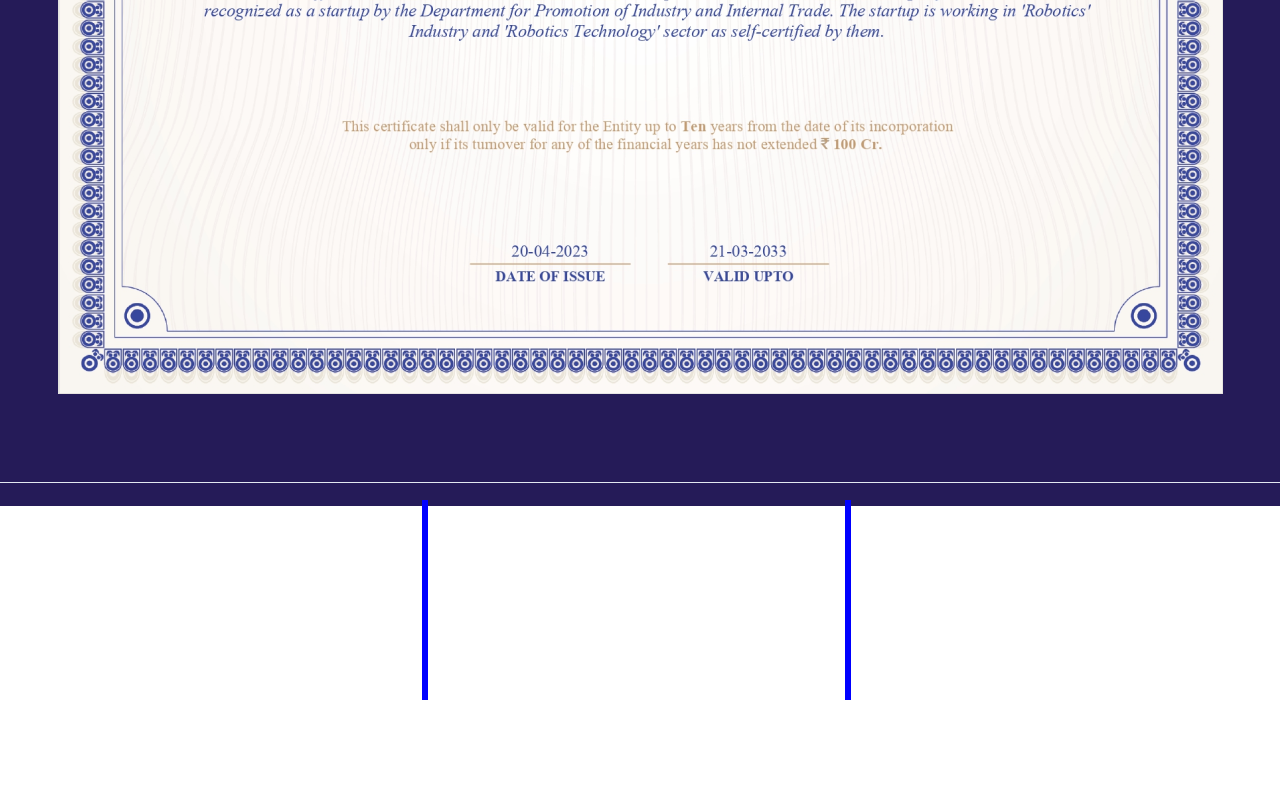
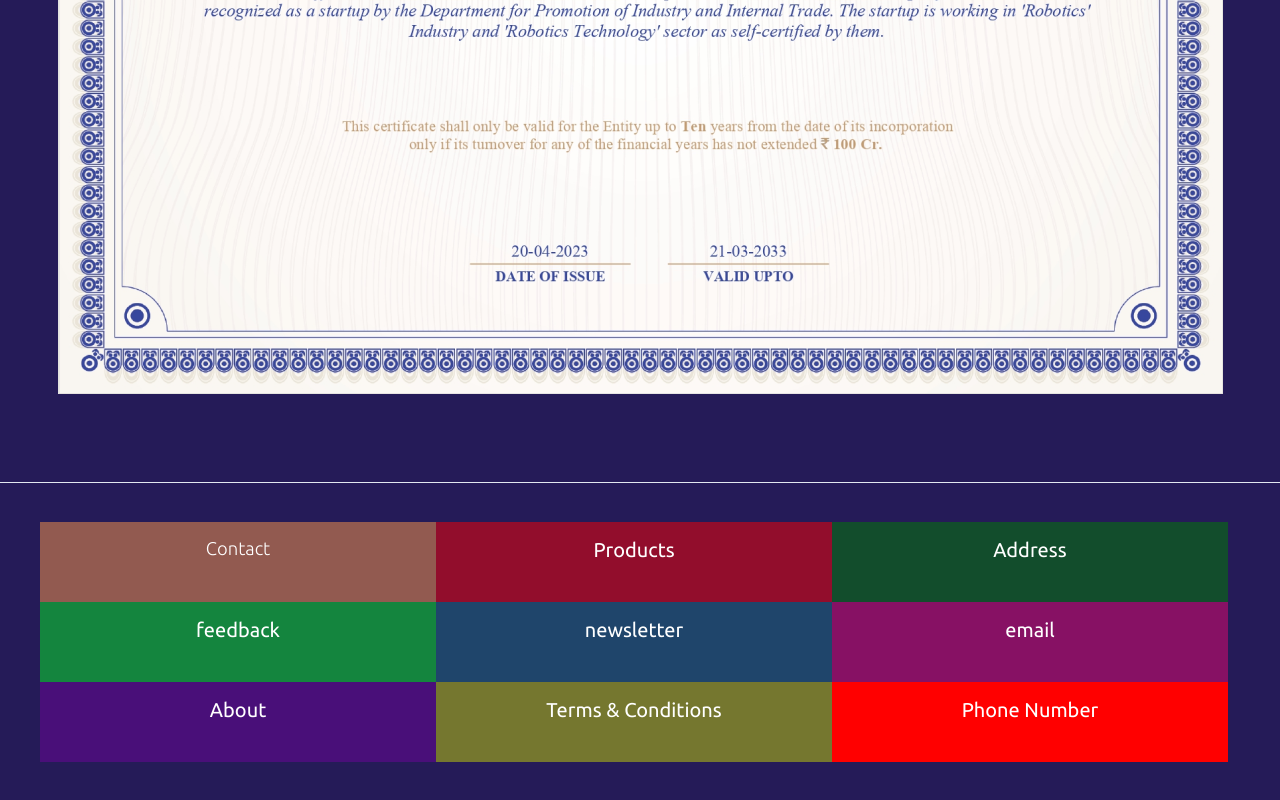
Before and after one commit to UjjwalPasahan/ZINIKUSWEB, a React (Create React App) app in the folder client/: page / in a window 1280 px wide. Shown: the part 2973-3773 px from the top of the page. Before the commit the page ends 3673 px from the top, so only its background shows below. Built offline with nearby package versions, Linux system fonts and the light colour scheme.

Commit message:
footer changes

```diff
--- a/client/src/components/Footer.jsx
+++ b/client/src/components/Footer.jsx
@@ -4,11 +4,21 @@ const Footer = () => {
   return (
     <div className='footer' >
       <hr className='defaultHR'/>
-
-      <div className='vertical'>
+      <div class="container">
+        <div class="contact">Contact</div>
+        <div class="products">Products</div>
+        <div class="address">Address</div>
+        <div class="feedback">feedback</div>
+        <div class="newsletter">newsletter</div>
+        <div class="email">email</div>
+        <div class="footerAbout">About</div>
+        <div class="terms">Terms & Conditions</div>
+        <div class="phone">Phone Number</div>
+      </div>
+      {/* <div className='vertical'>
       <div class = "vertical1"></div>
       <div class = "vertical2"></div>
-      </div>
+      </div> */}
 
       </div>
 
--- a/client/src/styles/Footer.css
+++ b/client/src/styles/Footer.css
@@ -1,25 +1,180 @@
-.footer{
+@import url('https://fonts.googleapis.com/css2?family=Ubuntu:wght@300;400&display=swap');
+.footer {
     background-color: #251B58;
 }
-.defaultHR{
+
+.defaultHR {
     color: #D0D0D0;
 }
 
-.vertical{
+.container {
+    display: grid;
+    grid-template-columns: repeat(3, 33%);
+    grid-template-rows: repeat(3, 5rem);
+    grid-template-areas: "contact products address"
+        "feedback newsletter email"
+        "about  terms  phone";
+    padding: 40px;
+
+}
+
+.contact {
+    background: rgba(255, 154, 72, 0.5);
+    grid-area: contact;
+    text-align: center;
+    padding-top: 1rem;
+    cursor: pointer;
+    color: #FFF;
+    text-align: center;
+    font-family: Ubuntu;
+    font-size: 1.15rem;
+    font-style: normal;
+    font-weight: lighter;
+    line-height: normal;
+}
+
+.products {
+    background: rgba(255, 0, 0, 0.5);
+    grid-area: products;
+    text-align: center;
+    padding-top: 1rem;
+    cursor: pointer;
+    color: #FFF;
+    text-align: center;
+    font-family: Ubuntu;
+    font-size: 20px;
+    font-style: normal;
+    font-weight: 400;
+    line-height: normal;
+}
+
+.address {
+    background: rgba(0, 128, 0, 0.5);
+    grid-area: address;
+    text-align: center;
+    padding-top: 1rem;
+    cursor: pointer;
+    color: #FFF;
+    text-align: center;
+    font-family: Ubuntu;
+    font-size: 20px;
+    font-style: normal;
+    font-weight: 400;
+    line-height: normal;
+}
+
+.feedback {
+    background: rgba(5, 239, 36, 0.5);
+    grid-area: feedback;
+    text-align: center;
+    padding-top: 1rem;
+    cursor: pointer;
+    color: #FFF;
+    text-align: center;
+    font-family: Ubuntu;
+    font-size: 20px;
+    font-style: normal;
+    font-weight: 400;
+    line-height: normal;
+}
+
+.newsletter {
+    background: rgba(27, 112, 127, 0.5);
+    grid-area: newsletter;
+    text-align: center;
+    padding-top: 1rem;
+    cursor: pointer;
+    color: #FFF;
+    text-align: center;
+    font-family: Ubuntu;
+    font-size: 20px;
+    font-style: normal;
+    font-weight: 400;
+    line-height: normal;
+}
+
+.email {
+    background: rgba(233, 9, 113, 0.5);
+    grid-area: email;
+    text-align: center;
+    padding-top: 1rem;
+    cursor: pointer;
+    color: #FFF;
+    text-align: center;
+    font-family: Ubuntu;
+    font-size: 20px;
+    font-style: normal;
+    font-weight: 400;
+    line-height: normal;
+}
+
+.footerAbout {
+    background: rgba(111, 5, 154, 0.5);
+    grid-area: about;
+    grid-column: 1 / 2;
+    grid-row: 3 / 4;
+    text-align: center;
+    padding-top: 1rem;
+    cursor: pointer;
+    color: #FFF;
+    text-align: center;
+    font-family: Ubuntu;
+    font-size: 20px;
+    font-style: normal;
+    font-weight: 400;
+    line-height: normal;
+}
+
+.terms {
+    background: rgba(197, 211, 6, 0.5);
+    grid-area: terms;
+    text-align: center;
+    padding-top: 1rem;
+    cursor: pointer;
+    color: #FFF;
+    text-align: center;
+    font-family: Ubuntu;
+    font-size: 20px;
+    font-style: normal;
+    font-weight: 400;
+    line-height: normal;
+}
+
+.phone {
+    background: rgb(255, 0, 0);
+    grid-area: phone;
+    text-align: center;
+    padding-top: 1rem;
+    cursor: pointer;
+    color: #FFF;
+    text-align: center;
+    font-family: Ubuntu;
+    font-size: 20px;
+    font-style: normal;
+    font-weight: 400;
+    line-height: normal;
+}
+
+
+
+.vertical {
     display: inline-block;
+    position: absolute;
+
 }
+
 .vertical1 {
     border-left: 6px solid blue;
     height: 200px;
-    position:absolute;
+    position: absolute;
 
     left: 33%;
-  }
+}
 
-  .vertical2 {
+.vertical2 {
     border-left: 6px solid blue;
     height: 200px;
-    position:absolute;
+    position: absolute;
 
     left: 66%;
-  }
+}
```
